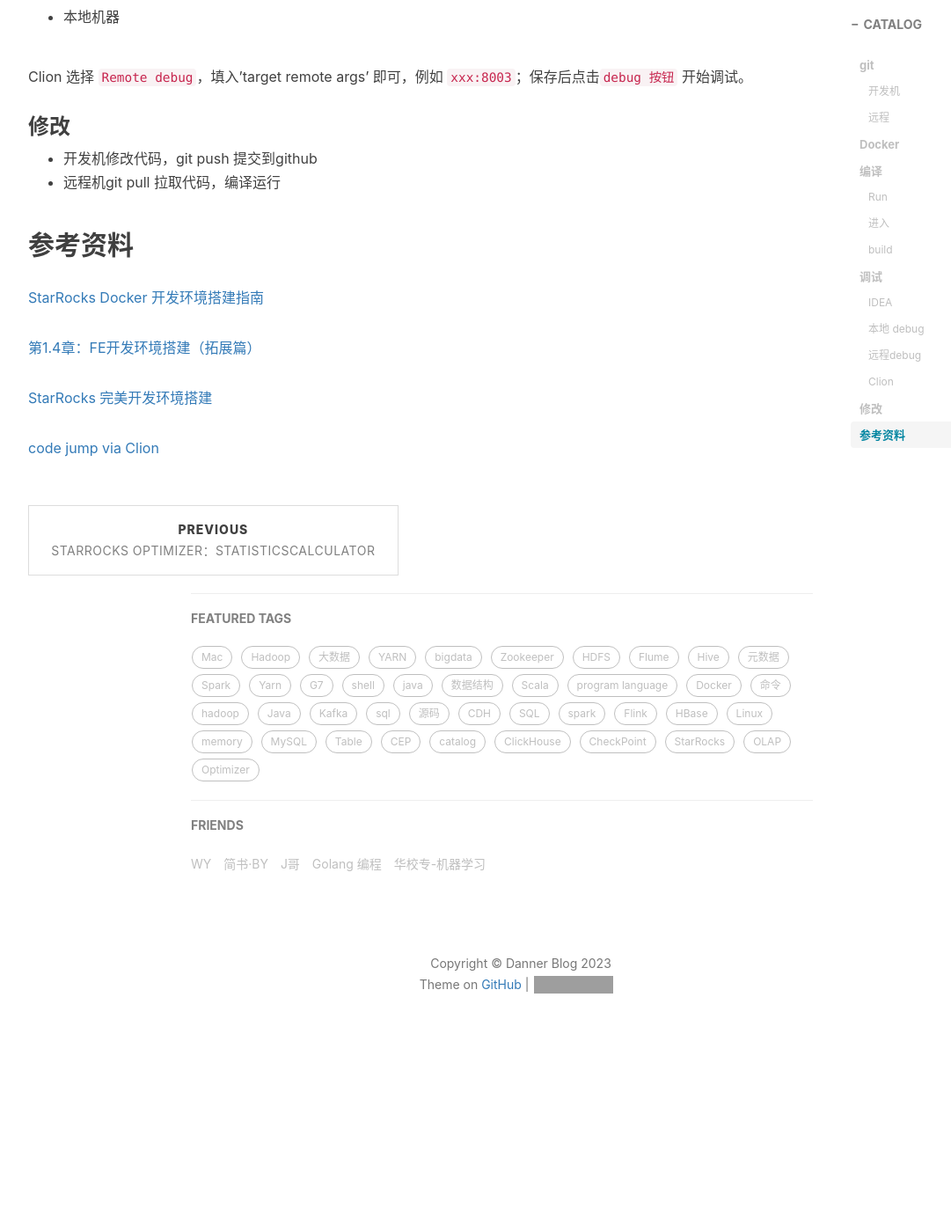
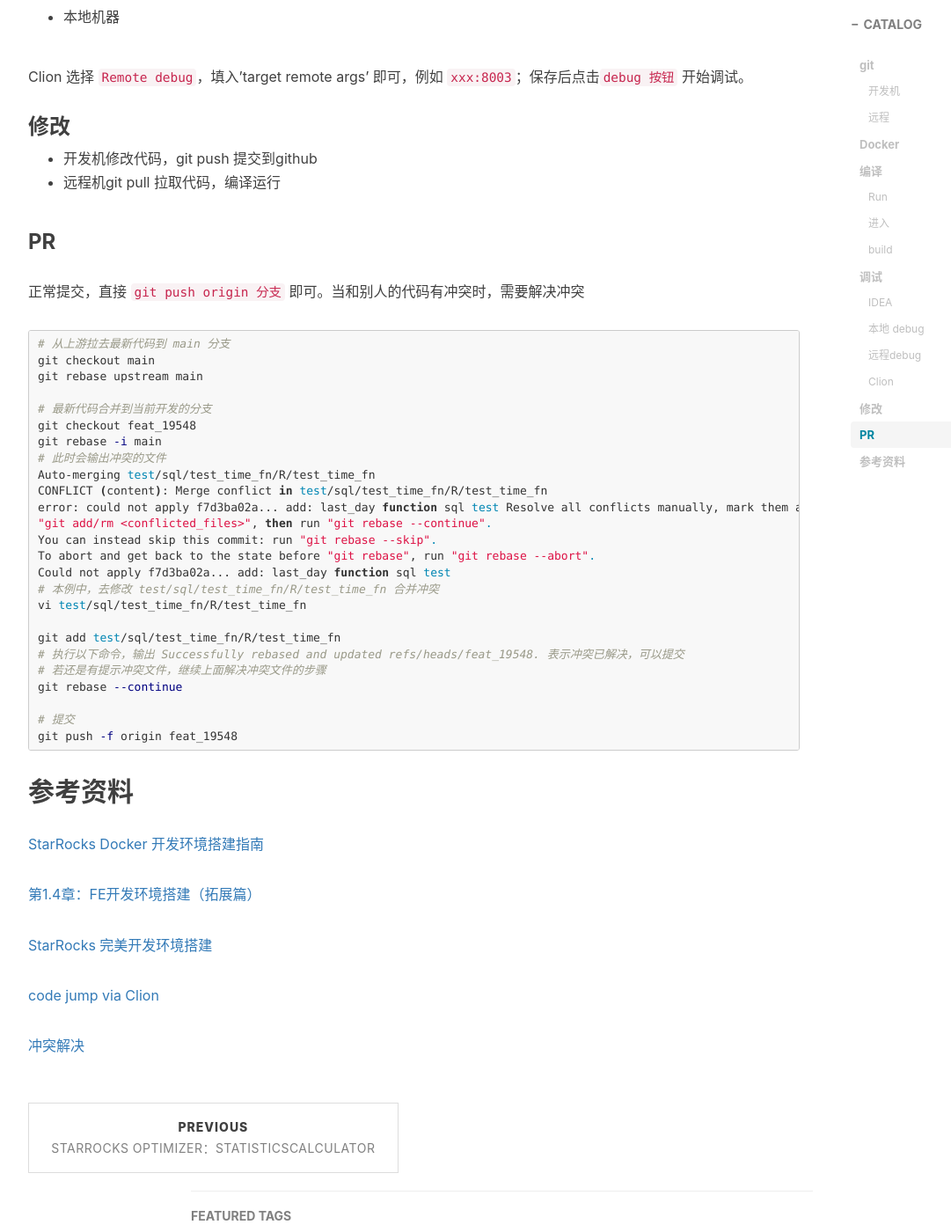
Before and after one commit to vendanner/vendanner.github.io, a Jekyll site: the page built from _posts/2023-04-27-StarRocks 开发环境.md, in a window 1280 px wide and 1400 px high, scrolled down 5407 px. Shown: the whole window at 88% size, without its empty margins (48-1129 px from the left). Built offline with Jekyll 4.4.1, drawn with Linux system fonts in a browser that asks for light colours; nearby versions of some CDN libraries; comment, search, counter and statistics services are not loaded; before the commit the page ends 6630 px from its top, so only the background shows below that; grey boxes are pictures that could not be loaded.

Commit message:
Update 2023-04-27-StarRocks 开发环境.md

````diff
--- a/_posts/2023-04-27-StarRocks 开发环境.md
+++ b/_posts/2023-04-27-StarRocks 开发环境.md
@@ -254,7 +254,38 @@
 - 开发机修改代码，git push 提交到github
 - 远程机git pull 拉取代码，编译运行
 
+### PR
 
+正常提交，直接 `git push origin 分支` 即可。当和别人的代码有冲突时，需要解决冲突
+
+```shell
+# 从上游拉去最新代码到 main 分支
+git checkout main
+git rebase upstream main
+
+# 最新代码合并到当前开发的分支
+git checkout feat_19548
+git rebase -i main
+# 此时会输出冲突的文件
+Auto-merging test/sql/test_time_fn/R/test_time_fn
+CONFLICT (content): Merge conflict in test/sql/test_time_fn/R/test_time_fn
+error: could not apply f7d3ba02a... add: last_day function sql test
+Resolve all conflicts manually, mark them as resolved with
+"git add/rm <conflicted_files>", then run "git rebase --continue".
+You can instead skip this commit: run "git rebase --skip".
+To abort and get back to the state before "git rebase", run "git rebase --abort".
+Could not apply f7d3ba02a... add: last_day function sql test
+# 本例中，去修改 test/sql/test_time_fn/R/test_time_fn 合并冲突
+vi test/sql/test_time_fn/R/test_time_fn
+
+git add test/sql/test_time_fn/R/test_time_fn
+# 执行以下命令，输出 Successfully rebased and updated refs/heads/feat_19548. 表示冲突已解决，可以提交
+# 若还是有提示冲突文件，继续上面解决冲突文件的步骤
+git rebase --continue
+
+# 提交
+git push -f origin feat_19548
+```
 
 
 
@@ -267,3 +298,5 @@
 [StarRocks 完美开发环境搭建](https://www.inlighting.org/archives/setup-perfect-starrocks-dev-env)
 
 [code jump via Clion](https://github.com/StarRocks/community/blob/main/Contributors/guide/Clion.md#use-clion-to-load-starrocks-code)
+
+[冲突解决](https://doris.apache.org/zh-CN/community/how-to-contribute/pull-request#4-%E5%86%B2%E7%AA%81%E8%A7%A3%E5%86%B3)
````
